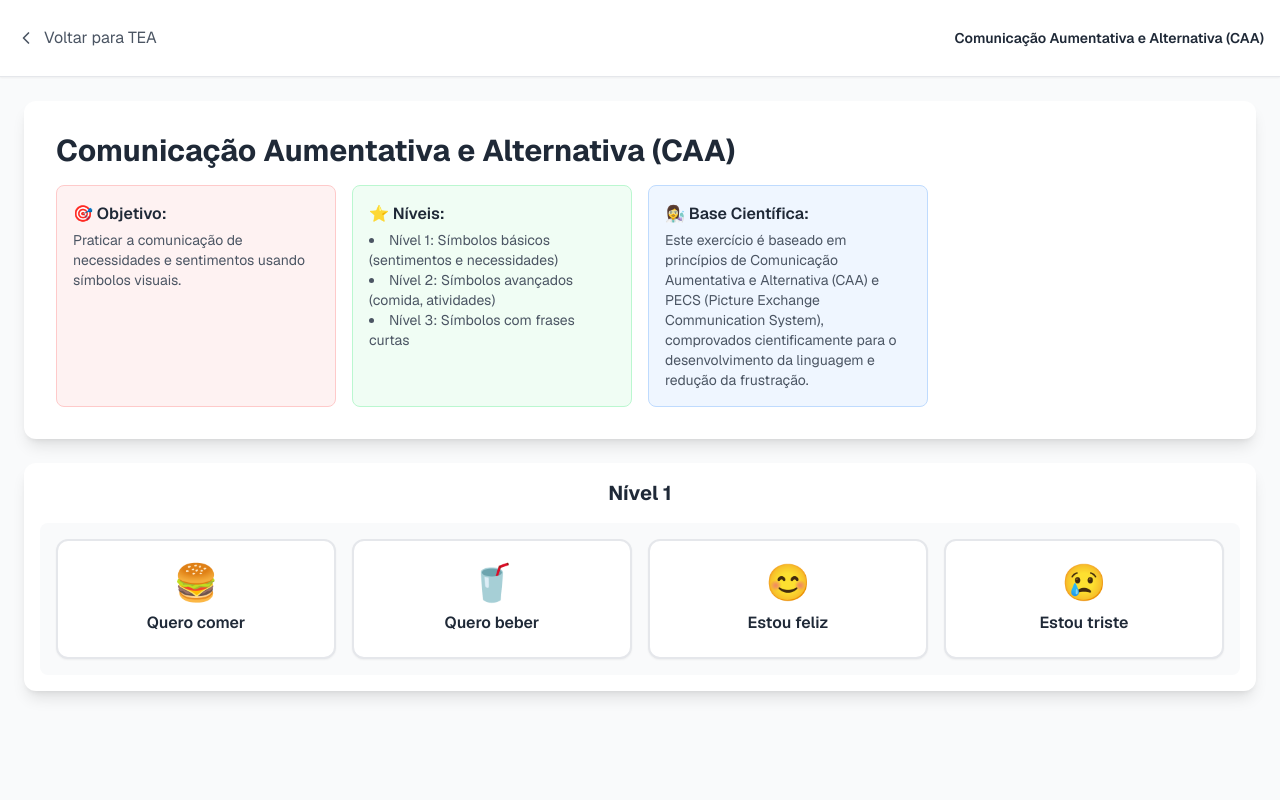
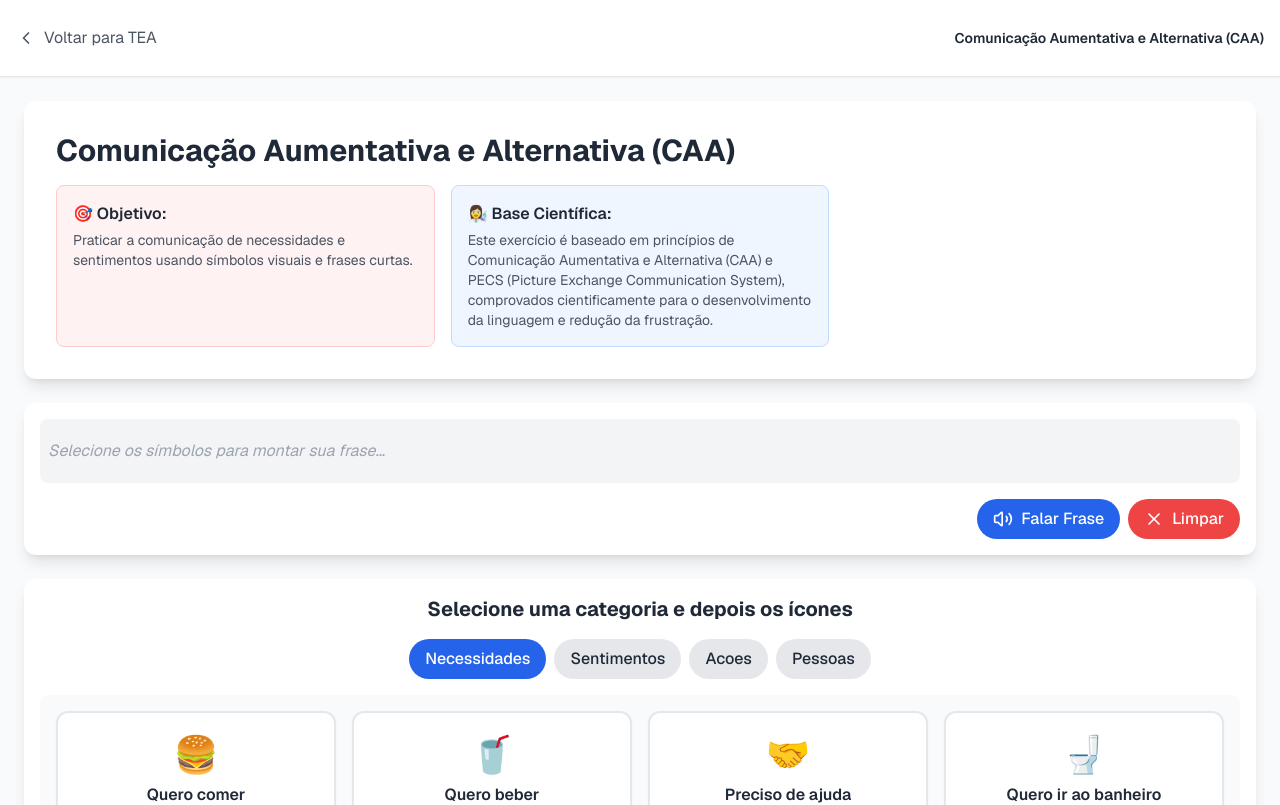
Before and after one commit to ClaudemirWork/teaplus-working, a Next.js app: page /caa in a window 1280 px wide. Shown: the top 805 px of the page. Built offline with nearby package versions, Linux system fonts and the light colour scheme.

Commit message:
Estrutura para ampliação da atividade de CAA

```diff
--- a/app/caa/page.tsx
+++ b/app/caa/page.tsx
@@ -2,54 +2,57 @@
 
 import React, { useState } from 'react';
 import Link from 'next/link';
-import { ChevronLeft } from 'lucide-react';
+import { ChevronLeft, X, Volume2, Plus, CornerLeftUp } from 'lucide-react';
 import { useRouter } from 'next/navigation';
 
 export default function CAAActivityPage() {
     const router = useRouter();
-    const [level, setLevel] = useState(1);
+    const [selectedCategory, setSelectedCategory] = useState('necessidades');
     const [message, setMessage] = useState('');
-    const [isFinished, setIsFinished] = useState(false);
+    const [selectedSymbols, setSelectedSymbols] = useState([]);
 
-    // Dados da atividade
+    // Estrutura de dados para os símbolos organizada por categorias
+    const symbols = {
+        necessidades: [
+            { text: 'Quero comer', icon: '🍔' },
+            { text: 'Quero beber', icon: '🥤' },
+            { text: 'Preciso de ajuda', icon: '🤝' },
+            { text: 'Quero ir ao banheiro', icon: '🚽' },
+            { text: 'Quero ir para casa', icon: '🏠' },
+            { text: 'Quero ir para a escola', icon: '🏫' },
+        ],
+        sentimentos: [
+            { text: 'Estou feliz', icon: '😊' },
+            { text: 'Estou triste', icon: '😢' },
+            { text: 'Estou com raiva', icon: '😡' },
+            { text: 'Estou com medo', icon: '😨' },
+            { text: 'Me sinto doente', icon: '🤒' },
+            { text: 'Estou com dor', icon: '🤕' },
+        ],
+        acoes: [
+            { text: 'Quero brincar', icon: '🪁' },
+            { text: 'Quero desenhar', icon: '🎨' },
+            { text: 'Quero ler um livro', icon: '📖' },
+            { text: 'Quero música', icon: '🎵' },
+            { text: 'Quero ir lá fora', icon: '🚶' },
+            { text: 'Vamos brincar agora', icon: '🎲' },
+        ],
+        pessoas: [
+            { text: 'Mamãe', icon: '👩' },
+            { text: 'Papai', icon: '👨' },
+            { text: 'Amigo', icon: '👫' },
+            { text: 'Professor', icon: '🧑‍🏫' },
+            { text: 'Eu', icon: '🙋' },
+        ],
+    };
+
     const activityInfo = {
         title: 'Comunicação Aumentativa e Alternativa (CAA)',
-        objective: 'Praticar a comunicação de necessidades e sentimentos usando símbolos visuais.',
-        levels: [
-            'Nível 1: Símbolos básicos (sentimentos e necessidades)',
-            'Nível 2: Símbolos avançados (comida, atividades)',
-            'Nível 3: Símbolos com frases curtas'
-        ],
+        objective: 'Praticar a comunicação de necessidades e sentimentos usando símbolos visuais e frases curtas.',
         scientificBase: 'Este exercício é baseado em princípios de Comunicação Aumentativa e Alternativa (CAA) e PECS (Picture Exchange Communication System), comprovados cientificamente para o desenvolvimento da linguagem e redução da frustração.'
     };
 
-    // Símbolos para cada nível
-    const levelSymbols = {
-        1: [
-            { text: 'Quero comer', icon: '🍔' },
-            { text: 'Quero beber', icon: '🥤' },
-            { text: 'Estou feliz', icon: '😊' },
-            { text: 'Estou triste', icon: '😢' },
-        ],
-        2: [
-            { text: 'Quero brincar', icon: '🪁' },
-            { text: 'Quero ir ao banheiro', icon: '🚽' },
-            { text: 'Preciso de ajuda', icon: '🤝' },
-            { text: 'Está quente', icon: '🥵' },
-            { text: 'Está frio', icon: '🥶' },
-            { text: 'Estou com dor', icon: '🤕' },
-        ],
-        3: [
-            { text: 'Por favor, me dê água', icon: '🚰' },
-            { text: 'Eu gosto de música', icon: '🎵' },
-            { text: 'Quero ir lá fora', icon: '🚶' },
-            { text: 'Eu preciso de um abraço', icon: '🤗' },
-            { text: 'Me ajude com isso, por favor', icon: '👍' },
-            { text: 'Vamos brincar agora', icon: '🎲' },
-        ],
-    };
-
-    const speakMessage = (text) => {
+    const speakText = (text) => {
         if (typeof window !== 'undefined' && 'speechSynthesis' in window) {
             const utterance = new SpeechSynthesisUtterance(text);
             utterance.lang = 'pt-BR';
@@ -57,40 +60,29 @@ export default function CAAActivityPage() {
         }
     };
 
-    const handleIconClick = (symbol) => {
-        setMessage(`Você selecionou: ${symbol.text}`);
-        speakMessage(symbol.text);
+    const handleSymbolClick = (symbol) => {
+        // Constrói a frase com base nos símbolos selecionados
+        setSelectedSymbols(prevSymbols => [...prevSymbols, symbol]);
+        speakText(symbol.text);
+    };
 
-        // Simula o avanço de nível
-        if (level < 3) {
-            setTimeout(() => {
-                setLevel(level + 1);
-                setMessage(`Parabéns! Nível ${level + 1} desbloqueado.`);
-            }, 2000);
+    const handleClearSentence = () => {
+        setSelectedSymbols([]);
+        setMessage('');
+    };
+
+    const handleSpeakSentence = () => {
+        if (selectedSymbols.length > 0) {
+            const sentence = selectedSymbols.map(s => s.text).join(', ');
+            speakText(sentence);
+            setMessage(`Frase: ${sentence}`);
         } else {
-            setTimeout(() => {
-                setIsFinished(true);
-            }, 2000);
+            setMessage('Selecione um símbolo primeiro.');
         }
     };
 
-    if (isFinished) {
-        return (
-            <div className="min-h-screen bg-green-50 flex items-center justify-center p-4">
-                <div className="text-center">
-                    <h1 className="text-4xl sm:text-6xl font-bold text-green-700 mb-4">Parabéns! 🎉</h1>
-                    <p className="text-lg text-green-600 mb-8">Você completou todas as atividades de CAA.</p>
-                    <Link href="/tea" className="bg-green-600 text-white px-8 py-4 rounded-full font-bold shadow-lg hover:bg-green-700 transition-transform transform hover:-translate-y-1">
-                        Voltar para o Dashboard TEA
-                    </Link>
-                </div>
-            </div>
-        );
-    }
-
     return (
         <div className="min-h-screen bg-gray-50">
-            {/* Header com botão de voltar */}
             <header className="bg-white shadow-sm border-b border-gray-200 sticky top-0 z-10">
                 <div className="p-3 sm:p-4 flex items-center justify-between">
                     <Link
@@ -108,23 +100,14 @@ export default function CAAActivityPage() {
                 </div>
             </header>
 
-            {/* Conteúdo da Atividade */}
             <main className="p-4 sm:p-6 max-w-7xl mx-auto w-full">
-                {/* Cabeçalho da Atividade (Objetivo, Níveis, etc.) */}
+                {/* Cabeçalho da Atividade */}
                 <div className="bg-white rounded-xl shadow-lg p-6 sm:p-8 mb-6">
                     <h1 className="text-2xl sm:text-3xl font-bold text-gray-800 mb-4">{activityInfo.title}</h1>
-                    <div className="grid grid-cols-1 sm:grid-cols-2 md:grid-cols-3 lg:grid-cols-4 gap-4">
+                    <div className="grid grid-cols-1 sm:grid-cols-2 lg:grid-cols-3 gap-4">
                         <div className="bg-red-50 border border-red-200 rounded-lg p-4">
                             <h3 className="font-semibold text-gray-800 mb-1">🎯 Objetivo:</h3>
                             <p className="text-sm text-gray-600">{activityInfo.objective}</p>
-                        </div>
-                        <div className="bg-green-50 border border-green-200 rounded-lg p-4">
-                            <h3 className="font-semibold text-gray-800 mb-1">⭐ Níveis:</h3>
-                            <ul className="list-disc list-inside text-sm text-gray-600">
-                                {activityInfo.levels.map((level, index) => (
-                                    <li key={index}>{level}</li>
-                                ))}
-                            </ul>
                         </div>
                         <div className="bg-blue-50 border border-blue-200 rounded-lg p-4">
                             <h3 className="font-semibold text-gray-800 mb-1">👩‍🔬 Base Científica:</h3>
@@ -133,20 +116,67 @@ export default function CAAActivityPage() {
                     </div>
                 </div>
 
-                {/* Prancha de Comunicação */}
-                <div className="bg-white rounded-xl shadow-lg p-4">
-                    <h2 className="text-xl font-bold text-gray-800 mb-4 text-center">Nível {level}</h2>
+                {/* Área de construção da frase e controles */}
+                <div className="bg-white rounded-xl shadow-lg p-4 mb-6">
+                    <div className="flex flex-wrap items-center gap-2 mb-4 p-2 bg-gray-100 rounded-lg min-h-[64px]">
+                        {selectedSymbols.length === 0 ? (
+                            <span className="text-gray-400 italic">Selecione os símbolos para montar sua frase...</span>
+                        ) : (
+                            selectedSymbols.map((symbol, index) => (
+                                <div key={index} className="flex items-center space-x-1 p-2 bg-white rounded-md border border-gray-200">
+                                    <span className="text-xl">{symbol.icon}</span>
+                                    <span className="text-sm text-gray-800">{symbol.text}</span>
+                                </div>
+                            ))
+                        )}
+                    </div>
+                    <div className="flex flex-wrap gap-2 justify-end">
+                        <button
+                            onClick={handleSpeakSentence}
+                            className="flex items-center space-x-2 px-4 py-2 rounded-full bg-blue-600 text-white font-medium hover:bg-blue-700 transition-colors"
+                        >
+                            <Volume2 size={20} />
+                            <span>Falar Frase</span>
+                        </button>
+                        <button
+                            onClick={handleClearSentence}
+                            className="flex items-center space-x-2 px-4 py-2 rounded-full bg-red-500 text-white font-medium hover:bg-red-600 transition-colors"
+                        >
+                            <X size={20} />
+                            <span>Limpar</span>
+                        </button>
+                    </div>
                     {message && (
-                        <div className="p-4 text-center rounded-lg bg-blue-100 text-blue-800 font-semibold mb-4">
+                        <div className="mt-4 p-4 text-center rounded-lg bg-blue-100 text-blue-800 font-semibold">
                             {message}
                         </div>
                     )}
-                    <div id="caa-board" className="grid grid-cols-2 sm:grid-cols-3 md:grid-cols-4 gap-4 p-4 bg-gray-50 rounded-lg">
-                        {levelSymbols[level].map((symbol, index) => (
+                </div>
+
+                {/* Prancha de Comunicação com categorias */}
+                <div className="bg-white rounded-xl shadow-lg p-4">
+                    <h2 className="text-xl font-bold text-gray-800 mb-4 text-center">Selecione uma categoria e depois os ícones</h2>
+
+                    {/* Botões de Categoria */}
+                    <div className="flex flex-wrap justify-center gap-2 mb-4">
+                        {Object.keys(symbols).map(category => (
+                            <button
+                                key={category}
+                                onClick={() => setSelectedCategory(category)}
+                                className={`px-4 py-2 rounded-full font-medium transition-colors ${selectedCategory === category ? 'bg-blue-600 text-white' : 'bg-gray-200 text-gray-800 hover:bg-gray-300'}`}
+                            >
+                                {category.charAt(0).toUpperCase() + category.slice(1)}
+                            </button>
+                        ))}
+                    </div>
+
+                    {/* Ícones da categoria selecionada */}
+                    <div className="grid grid-cols-2 sm:grid-cols-3 md:grid-cols-4 gap-4 p-4 bg-gray-50 rounded-lg">
+                        {symbols[selectedCategory].map((symbol, index) => (
                             <button
                                 key={index}
-                                onClick={() => handleIconClick(symbol)}
-                                className={`flex flex-col items-center justify-center p-4 rounded-xl bg-white hover:bg-gray-100 transition-colors border-2 ${message === `Você selecionou: ${symbol.text}` ? 'border-blue-500 shadow-lg' : 'border-gray-200'} min-h-[120px] shadow-sm touch-manipulation`}
+                                onClick={() => handleSymbolClick(symbol)}
+                                className="flex flex-col items-center justify-center p-4 rounded-xl bg-white hover:bg-gray-100 transition-colors border-2 border-gray-200 min-h-[120px] shadow-sm touch-manipulation"
                             >
                                 <span className="text-4xl mb-2">{symbol.icon}</span>
                                 <span className="text-sm sm:text-base font-semibold text-gray-800">{symbol.text}</span>
```
